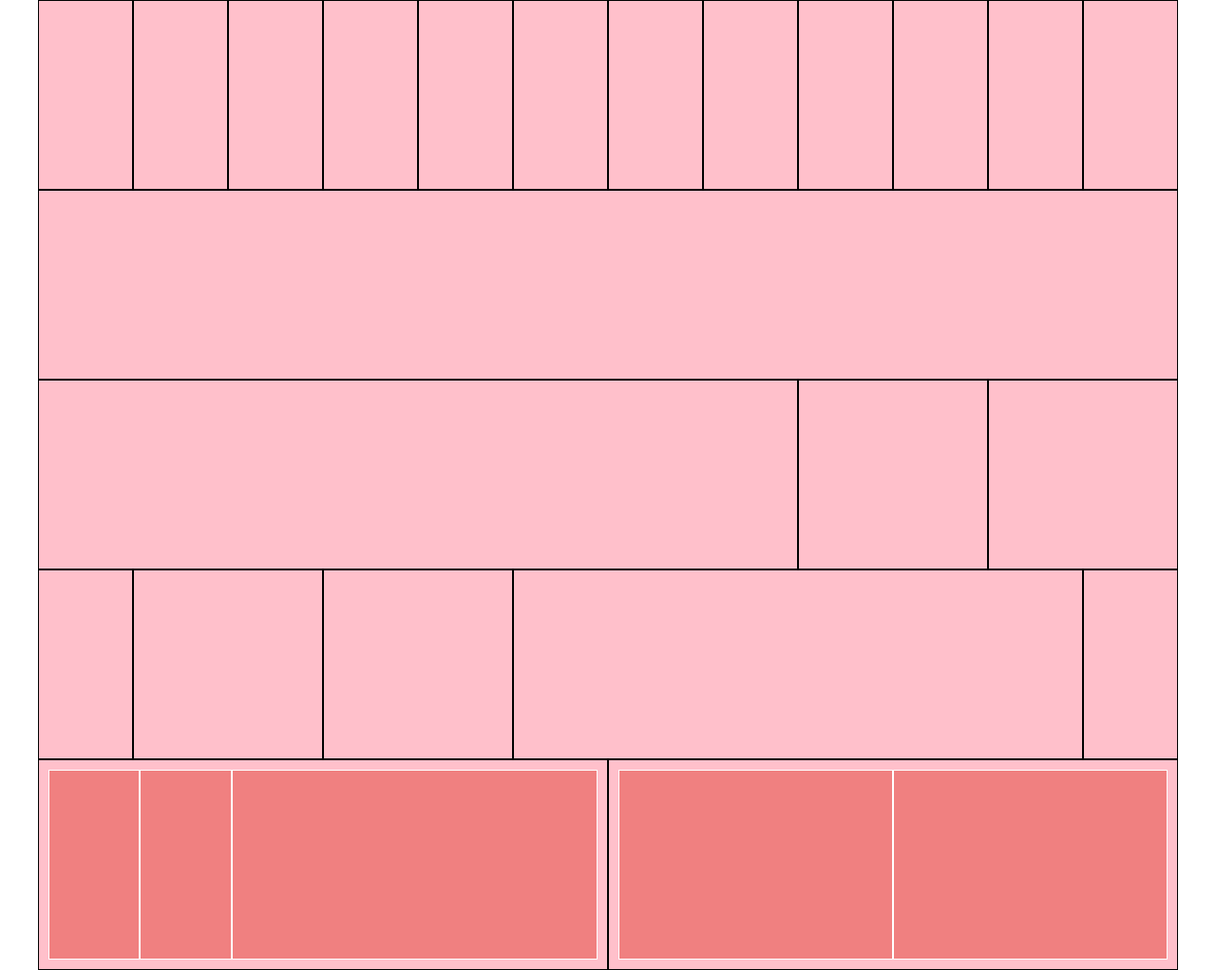
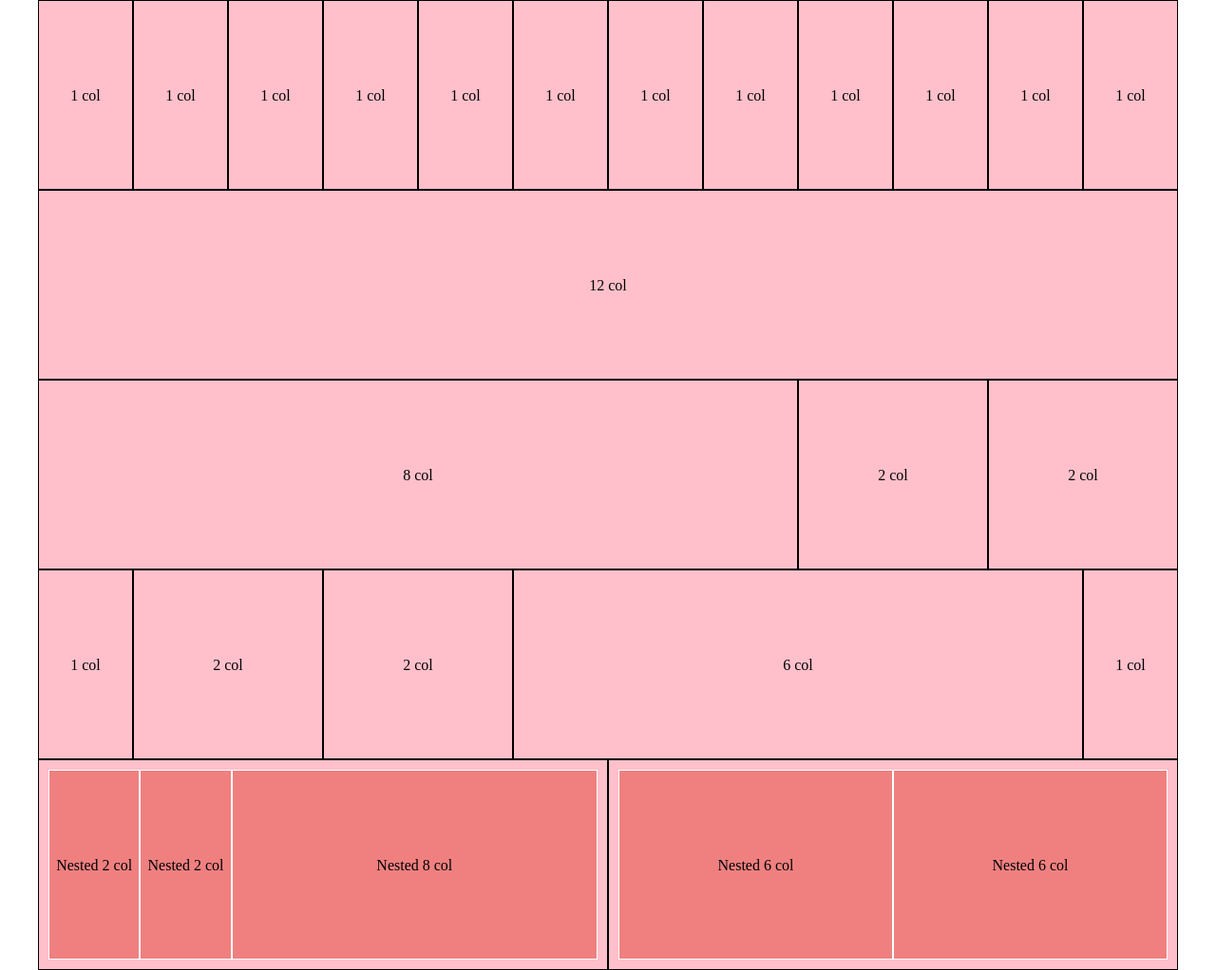
Before and after one commit to Alessio-source/html-css-12bool, a plain HTML site: page index.html in a window 1280 px wide. Shown: the whole page at 95% size. Drawn offline with Linux system fonts and the light colour scheme.

Commit message:
scritte colonne

```diff
--- a/css/style.css
+++ b/css/style.css
@@ -1,5 +1,5 @@
 /* i container sono divisi per riga */
-.container:first-of-type > [class*="col-"],
+.container:nth-child(1) > [class*="col-"],
 .container:nth-child(2) > [class*="col-"],
 .container:nth-child(3) > [class*="col-"],
 .container:nth-child(4) > [class*="col-"],
@@ -7,7 +7,7 @@
   height: 200px;
 }
 
-.container:first-of-type > [class*="col-"],
+.container:nth-child(1) > [class*="col-"],
 .container:nth-child(2) > [class*="col-"],
 .container:nth-child(3) > [class*="col-"],
 .container:nth-child(4) > [class*="col-"],
@@ -17,6 +17,12 @@
 }
 /* /i container sono divisi per riga */
 
+.container [class*="col-"] > p {
+  line-height: 200px;
+  vertical-align: middle;
+  text-align: center;
+}
+
 .container:nth-child(5) > .col-6 > [class*="col-"] {
   background-color: LightCoral;
   border: 1px solid white;
--- a/index.html
+++ b/index.html
@@ -12,56 +12,56 @@
 
     <!-- 12 colonne da 1-->
     <div class="container">
-      <div class="col-1"></div>
-      <div class="col-1"></div>
-      <div class="col-1"></div>
-      <div class="col-1"></div>
-      <div class="col-1"></div>
-      <div class="col-1"></div>
-      <div class="col-1"></div>
-      <div class="col-1"></div>
-      <div class="col-1"></div>
-      <div class="col-1"></div>
-      <div class="col-1"></div>
-      <div class="col-1"></div>
+      <div class="col-1"><p>1 col</p></div>
+      <div class="col-1"><p>1 col</p></div>
+      <div class="col-1"><p>1 col</p></div>
+      <div class="col-1"><p>1 col</p></div>
+      <div class="col-1"><p>1 col</p></div>
+      <div class="col-1"><p>1 col</p></div>
+      <div class="col-1"><p>1 col</p></div>
+      <div class="col-1"><p>1 col</p></div>
+      <div class="col-1"><p>1 col</p></div>
+      <div class="col-1"><p>1 col</p></div>
+      <div class="col-1"><p>1 col</p></div>
+      <div class="col-1"><p>1 col</p></div>
     </div>
     <!-- /12 colonne da 1-->
 
     <!-- 1 colonna da 12-->
     <div class="container">
-      <div class="col-12"></div>
+      <div class="col-12"><p>12 col</p></div>
     </div>
     <!-- /1 colonna da 12-->
 
     <!-- 1 colonna da 8 e 2 da 2 -->
     <div class="container">
-      <div class="col-8"></div>
-      <div class="col-2"></div>
-      <div class="col-2"></div>
+      <div class="col-8"><p>8 col</p></div>
+      <div class="col-2"><p>2 col</p></div>
+      <div class="col-2"><p>2 col</p></div>
     </div>
     <!-- /1 colonna da 8 e 2 da 2 -->
 
     <!-- 2 colonne da 1 e 2, 1 colonna da 6 -->
     <div class="container">
-      <div class="col-1"></div>
-      <div class="col-2"></div>
-      <div class="col-2"></div>
-      <div class="col-6"></div>
-      <div class="col-1"></div>
+      <div class="col-1"><p>1 col</p></div>
+      <div class="col-2"><p>2 col</p></div>
+      <div class="col-2"><p>2 col</p></div>
+      <div class="col-6"><p>6 col</p></div>
+      <div class="col-1"><p>1 col</p></div>
     </div>
     <!-- /2 colonne da 1 e 2, 1 colonna da 6 -->
 
     <!-- colonne nidificate -->
     <div class="container">
       <div class="col-6">
-        <div class="col-2"></div>
-        <div class="col-2"></div>
-        <div class="col-8"></div>
+        <div class="col-2"><p>Nested 2 col</p></div>
+        <div class="col-2"><p>Nested 2 col</p></div>
+        <div class="col-8"><p>Nested 8 col</p></div>
       </div>
 
       <div class="col-6">
-        <div class="col-6"></div>
-        <div class="col-6"></div>
+        <div class="col-6"><p>Nested 6 col</p></div>
+        <div class="col-6"><p>Nested 6 col</p></div>
       </div>
     </div>
     <!-- /colonne nidificate -->
```
